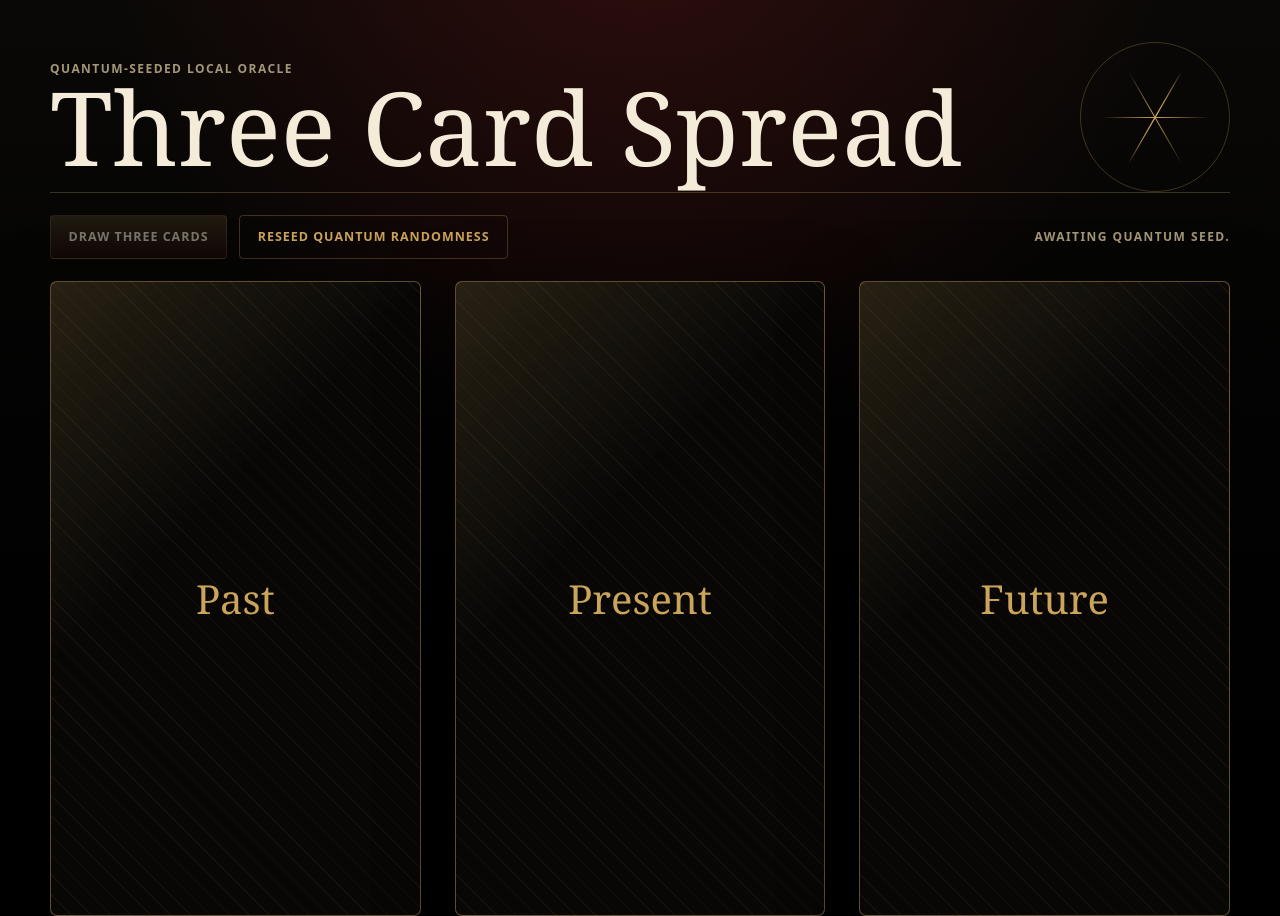
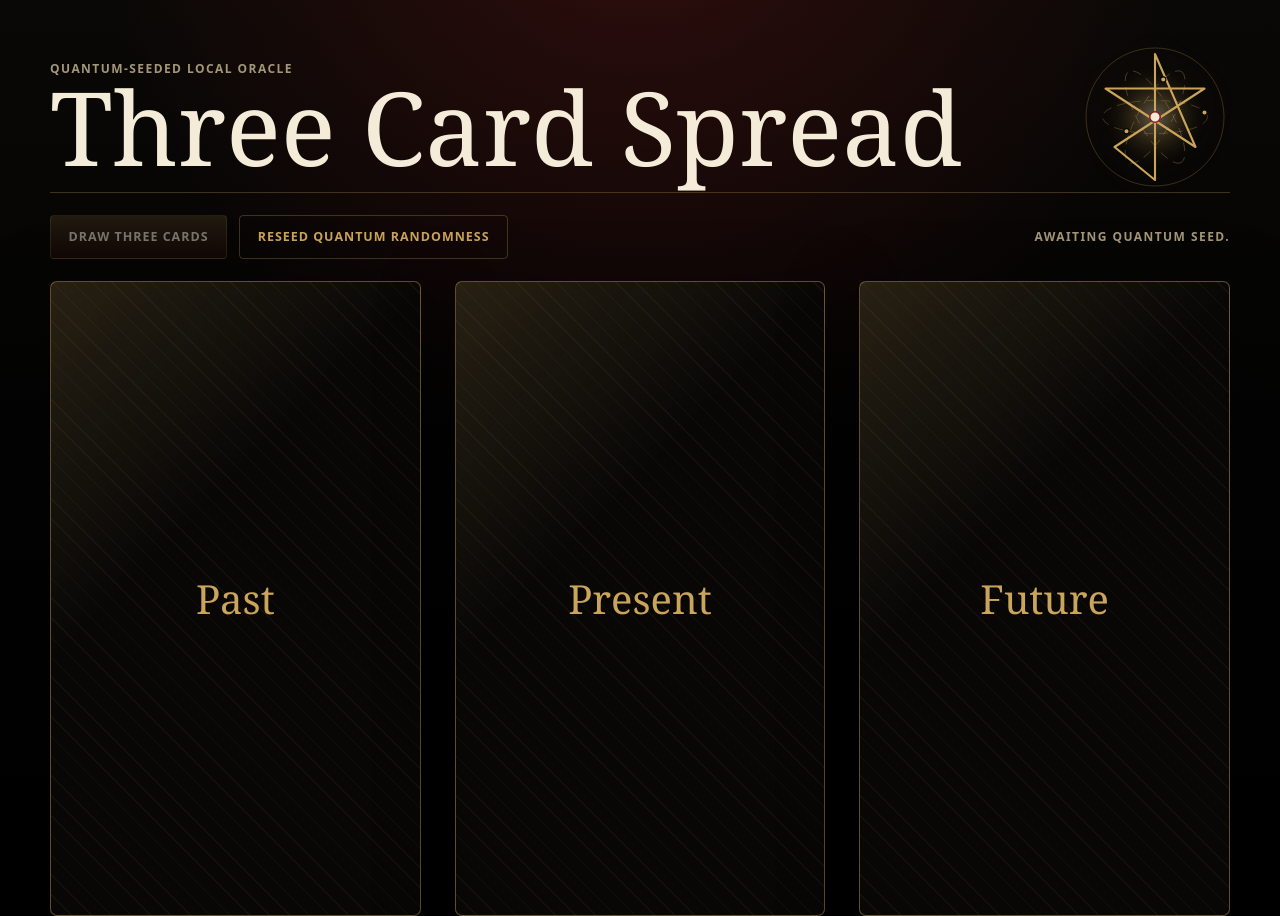
Before and after one commit to ThePheePhee/quantum-tarot, a website: page public/index.html in a window 1280 px wide. Drawn offline with Linux system fonts and the light colour scheme; no server answers.

Commit message:
Refine quantum tarot sigil

```diff
--- a/public/index.html
+++ b/public/index.html
@@ -13,9 +13,25 @@
           <p class="kicker">Quantum-seeded local oracle</p>
           <h1>Three Card Spread</h1>
         </div>
-        <div class="sigil" aria-hidden="true">
-          <span></span>
-        </div>
+        <svg class="sigil" viewBox="0 0 200 200" aria-hidden="true">
+          <defs>
+            <radialGradient id="sigilGlow" cx="50%" cy="50%" r="50%">
+              <stop offset="0%" stop-color="#f4ecd8" stop-opacity="0.34"></stop>
+              <stop offset="44%" stop-color="#caa45a" stop-opacity="0.16"></stop>
+              <stop offset="100%" stop-color="#030303" stop-opacity="0"></stop>
+            </radialGradient>
+          </defs>
+          <circle class="sigil-aura" cx="100" cy="100" r="92"></circle>
+          <circle class="sigil-glow" cx="100" cy="100" r="70"></circle>
+          <path class="hexagram" d="M100 16 L154 140 L34 62 L166 62 L46 140 L100 184 Z"></path>
+          <ellipse class="orbit orbit-one" cx="100" cy="100" rx="70" ry="22"></ellipse>
+          <ellipse class="orbit orbit-two" cx="100" cy="100" rx="70" ry="22"></ellipse>
+          <ellipse class="orbit orbit-three" cx="100" cy="100" rx="70" ry="22"></ellipse>
+          <circle class="quantum-core" cx="100" cy="100" r="7"></circle>
+          <circle class="quantum-node node-one" cx="166" cy="94" r="3.5"></circle>
+          <circle class="quantum-node node-two" cx="62" cy="119" r="3.5"></circle>
+          <circle class="quantum-node node-three" cx="111" cy="50" r="3.5"></circle>
+        </svg>
       </section>
 
       <section class="controls" aria-label="Reading controls">
--- a/public/styles.css
+++ b/public/styles.css
@@ -80,41 +80,62 @@
 }
 
 .sigil {
-  position: relative;
   flex: 0 0 auto;
   width: clamp(72px, 16vw, 150px);
   aspect-ratio: 1;
-  border: 1px solid var(--line);
-  border-radius: 50%;
+  filter: drop-shadow(0 0 16px rgba(202, 164, 90, 0.14));
 }
 
-.sigil::before,
-.sigil::after,
-.sigil span::before,
-.sigil span::after {
-  content: "";
-  position: absolute;
-  inset: 50% auto auto 50%;
-  width: 72%;
-  height: 1px;
-  background: linear-gradient(90deg, transparent, var(--gold), transparent);
-  transform-origin: left center;
+.sigil-aura,
+.orbit {
+  fill: none;
+  stroke: rgba(202, 164, 90, 0.34);
 }
 
-.sigil::before {
-  transform: rotate(0deg) translateX(-50%);
+.sigil-aura {
+  stroke-width: 1;
 }
 
-.sigil::after {
-  transform: rotate(60deg) translateX(-50%);
+.sigil-glow {
+  fill: url("#sigilGlow");
 }
 
-.sigil span::before {
-  transform: rotate(120deg) translateX(-50%);
+.hexagram {
+  fill: none;
+  stroke: var(--gold);
+  stroke-linecap: round;
+  stroke-linejoin: round;
+  stroke-width: 2.8;
 }
 
-.sigil span::after {
-  transform: rotate(-60deg) translateX(-50%);
+.orbit {
+  stroke-width: 1.1;
+  stroke-dasharray: 12 8;
+  transform-origin: 100px 100px;
+}
+
+.orbit-one {
+  transform: rotate(0deg);
+}
+
+.orbit-two {
+  transform: rotate(60deg);
+}
+
+.orbit-three {
+  transform: rotate(-60deg);
+}
+
+.quantum-core {
+  fill: var(--ink);
+  stroke: var(--red);
+  stroke-width: 2;
+}
+
+.quantum-node {
+  fill: var(--gold);
+  stroke: #080706;
+  stroke-width: 1.5;
 }
 
 .controls {
```
